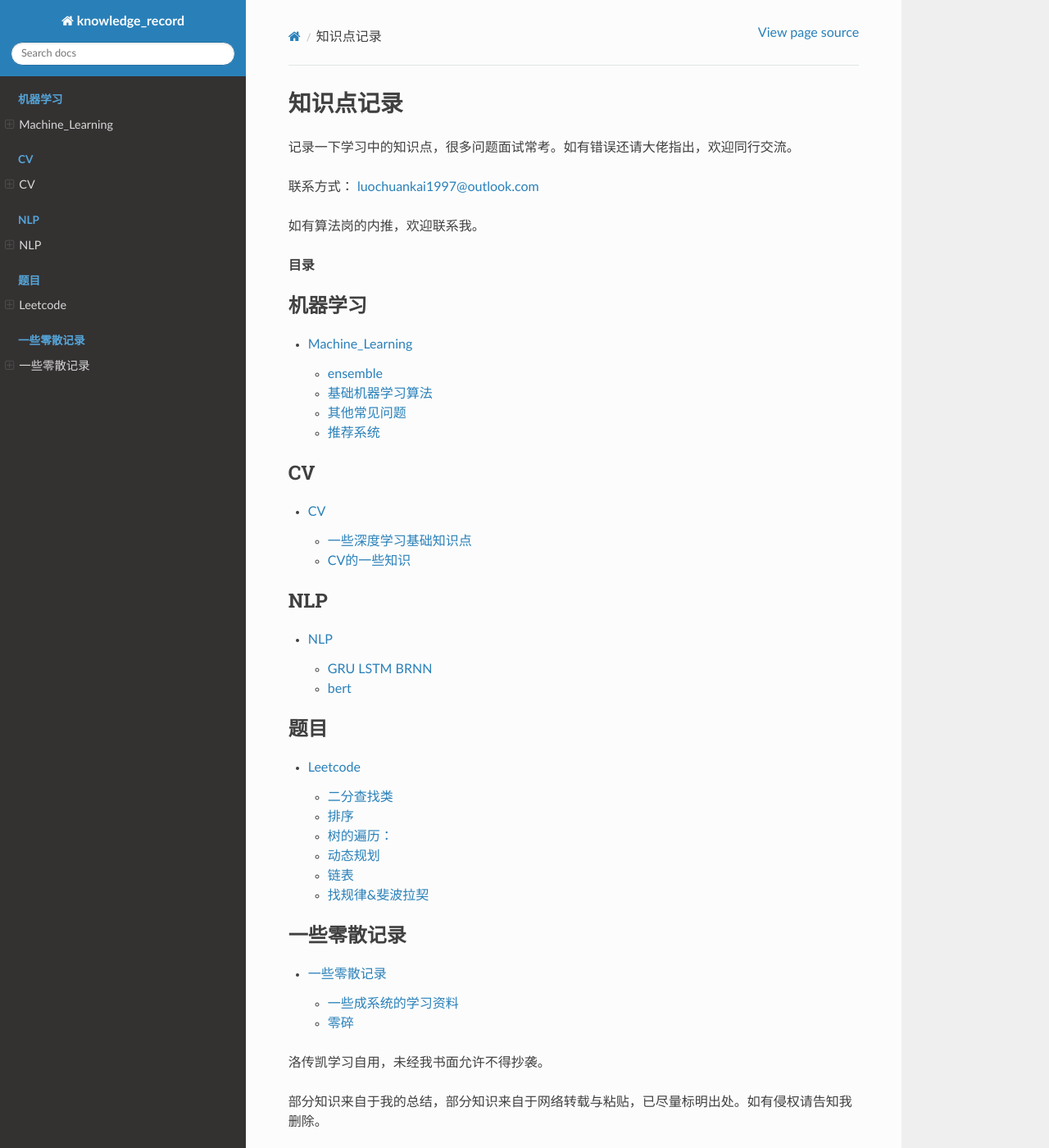
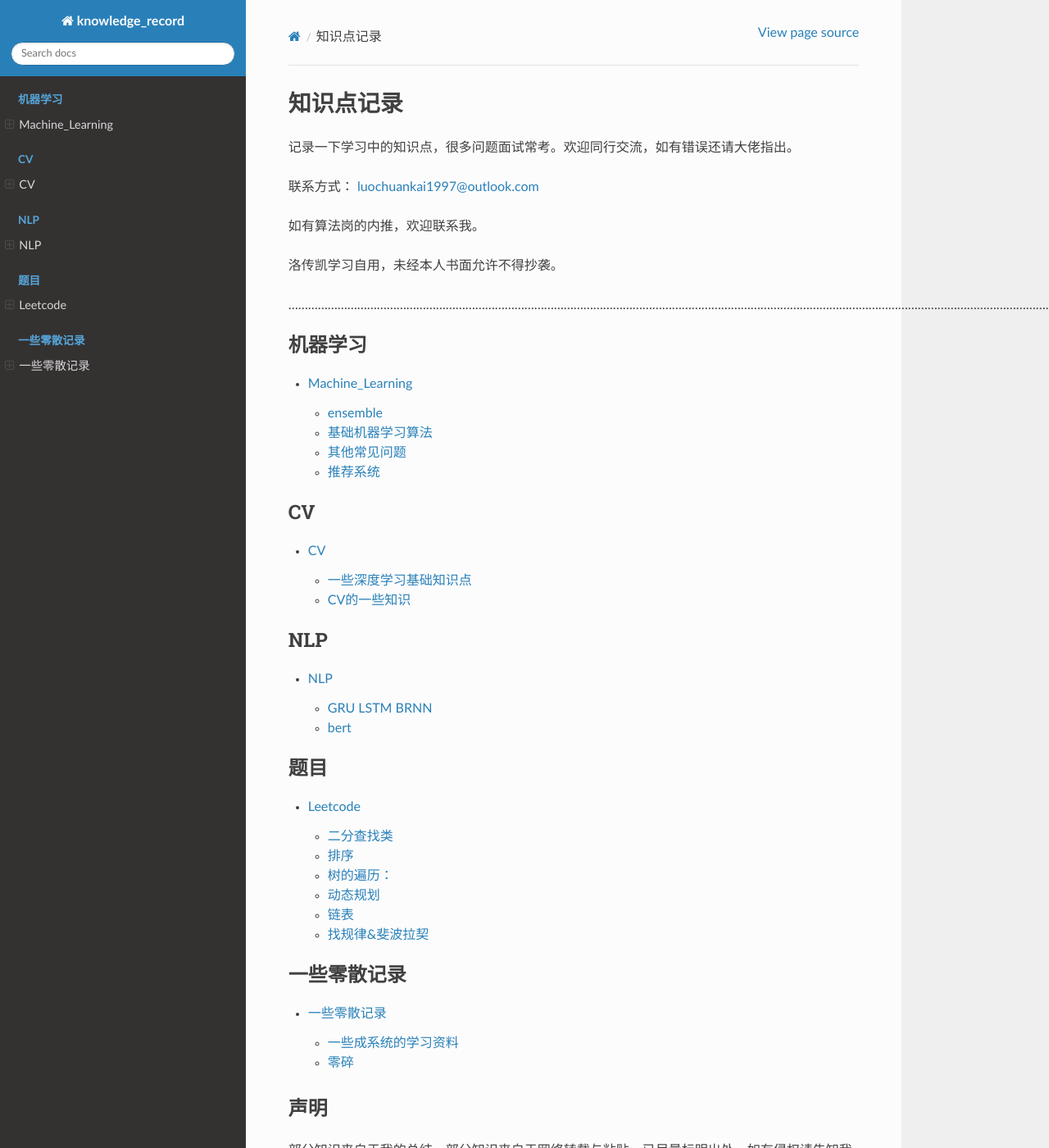
Before and after one commit to luochuankai-JHU/knowledge_record, a Sphinx documentation site: the page built from docs/index.rst, in a window 1280 px wide and 1400 px high. Shown: the whole window at 82% size. Built offline with Sphinx 7.4.7 and the Read the Docs theme 2.0.0, drawn with Linux system fonts in a browser that asks for light colours.

Commit message:
indexrst

```diff
--- a/docs/conf.py
+++ b/docs/conf.py
@@ -26,9 +26,9 @@ copyright = '2020, Chuankai Luo'
 author = u'Chuankai Luo'
 
 # The short X.Y version
-version = u''
-# The full version, including alpha/beta/rc tags
-release = u'0.1.1'
+# version = u''
+# # The full version, including alpha/beta/rc tags
+# release = u'0.1.1'
 
 
 # -- General configuration ---------------------------------------------------
--- a/docs/index.rst
+++ b/docs/index.rst
@@ -8,15 +8,15 @@
 知识点记录
 ******************
 
-记录一下学习中的知识点，很多问题面试常考。如有错误还请大佬指出，欢迎同行交流。
+记录一下学习中的知识点，很多问题面试常考。欢迎同行交流，如有错误还请大佬指出。
 
 联系方式： luochuankai1997@outlook.com
 
 如有算法岗的内推，欢迎联系我。
 
+洛传凯学习自用，未经本人书面允许不得抄袭。
 
-
-**目录**
+……………………………………………………………………………………………………………………………………………………………………………………………………………………………………………………
 
 .. toctree::
    :caption: 机器学习
@@ -52,7 +52,9 @@
 
 
 
-洛传凯学习自用，未经我书面允许不得抄袭。
+
+声明
+------------
 
 部分知识来自于我的总结，部分知识来自于网络转载与粘贴，已尽量标明出处。如有侵权请告知我删除。
 
```
